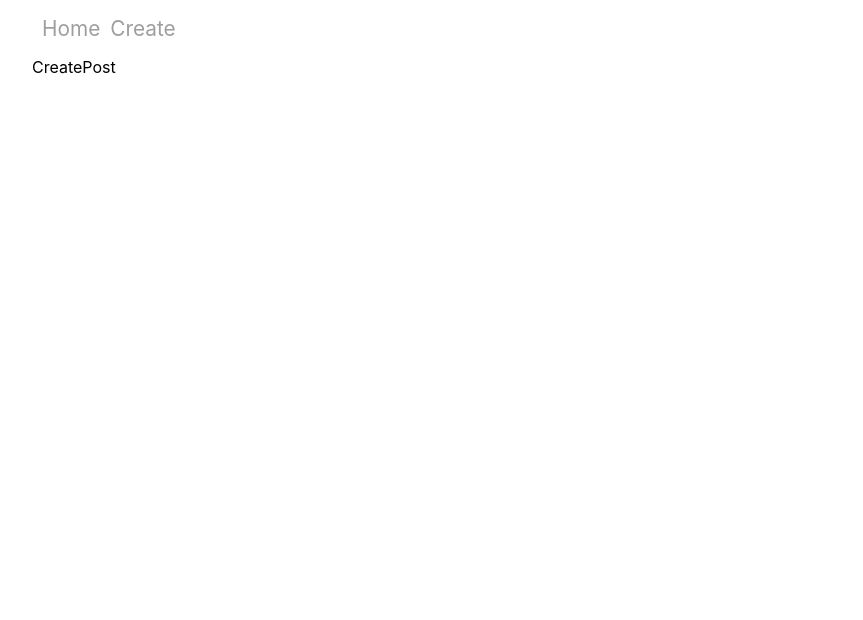
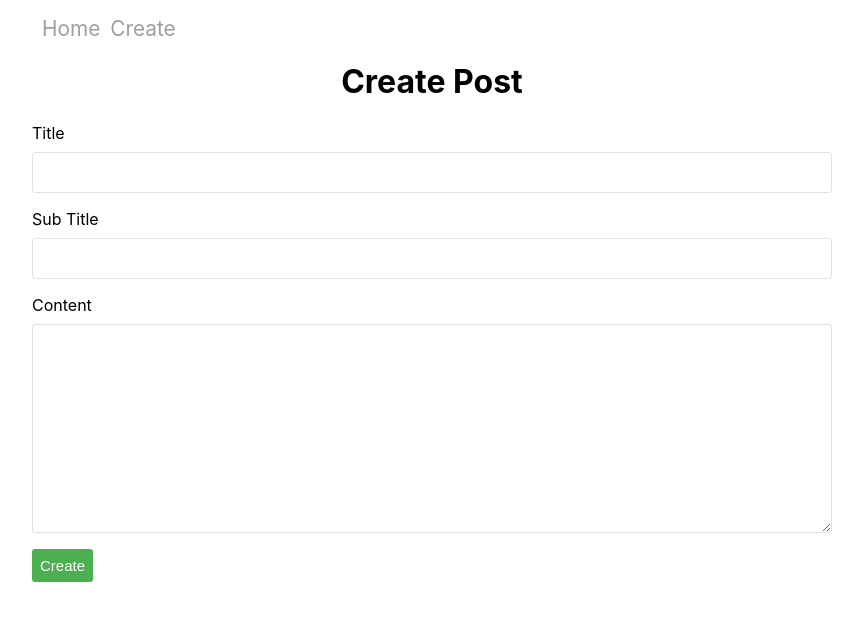
Before and after one commit to gaurav-750/React-Blog, a React (Create React App) app: page /post/create in a window 1280 px wide. Shown: the top 620 px of the page, without its empty margins (208-1071 px from the left). Built offline with nearby package versions, Linux system fonts and the light colour scheme.

Commit message:
added form to create post

```diff
--- a/src/Components/CreatePost.jsx
+++ b/src/Components/CreatePost.jsx
@@ -1,9 +1,47 @@
-import React from 'react'
+import React, { useState } from 'react'
 
 
 const CreatePost = () => {
+
+    const [title, setTitle] = useState('');
+    const [subtitle, setSubTitle] = useState('');
+    const [content, setContent] = useState('');
+
+
+    const handlesubmit = (e) => {
+        e.preventDefault();
+
+        // console.log(e.target.value);
+        console.log('title', title);
+        console.log('content', content);
+    }
+
   return (
-    <div>CreatePost</div>
+    <div className='create-post'>
+        <h1>Create Post</h1>
+
+        <form onSubmit={handlesubmit} >
+            <div className='form-field'>
+                <label>Title</label>
+                <input value={title} onChange={(e) => {setTitle(e.target.value)}} ></input>
+            </div>
+
+            <div className='form-field'>
+                <label>Sub Title</label>
+                <input value={subtitle} onChange={(e) => {setSubTitle(e.target.value)}}></input>
+            </div>
+
+            <div className='form-field'>
+                <label>Content</label>
+                <textarea rows={10} value={content} onChange={(e) => {setContent(e.target.value)}}>
+
+                </textarea>
+            </div>
+
+            <button className='create-post-btn'> Create </button>
+        </form>
+
+    </div>
   )
 }
 
--- a/src/index.css
+++ b/src/index.css
@@ -89,7 +89,7 @@
 
 .create-post .form-field textarea {
   border: 1px solid #e1e1e1;
-  height: 400px;
+  /* height: 300px; */
   font-size: 18px;
   padding-left: 10px;
   border-radius: 3px;
@@ -104,4 +104,5 @@
   font-size: 15px;
   border-radius: 3px;
   cursor: pointer;
+  margin-bottom: 2rem;
 }
```
